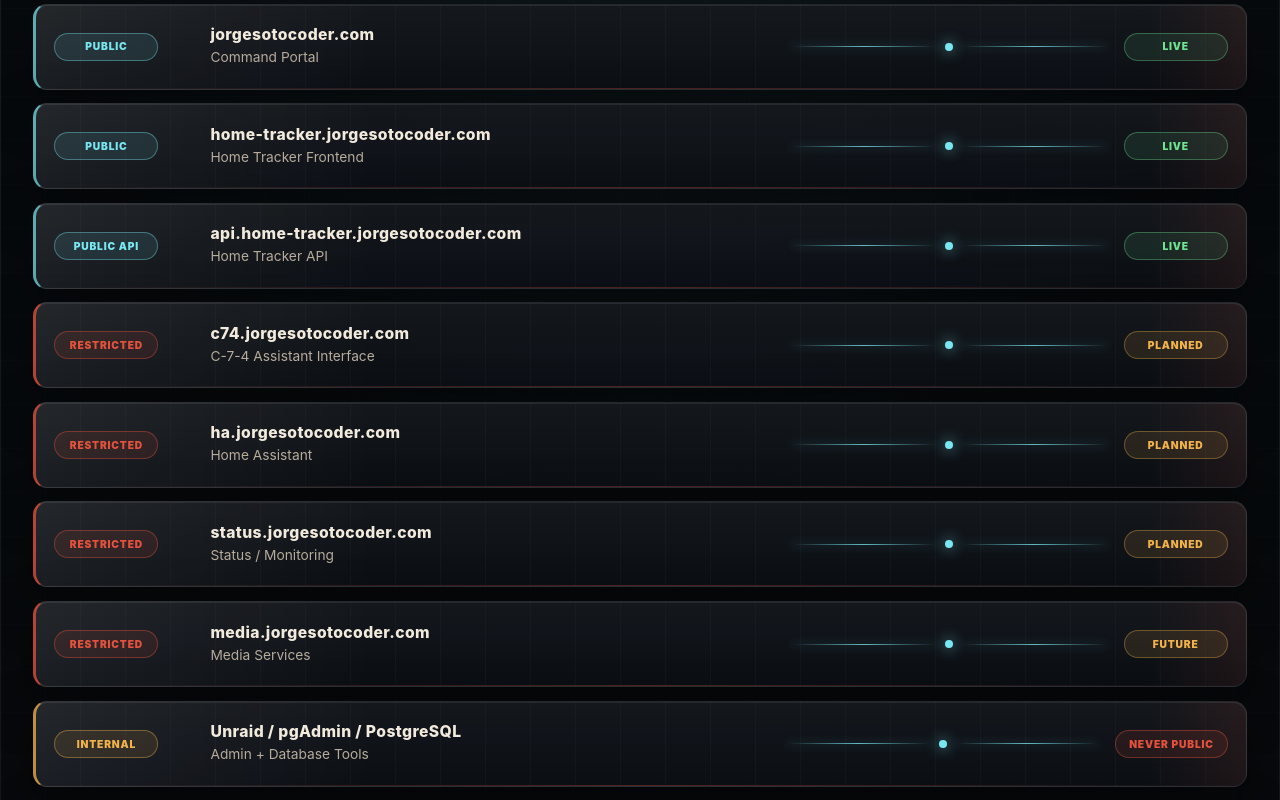
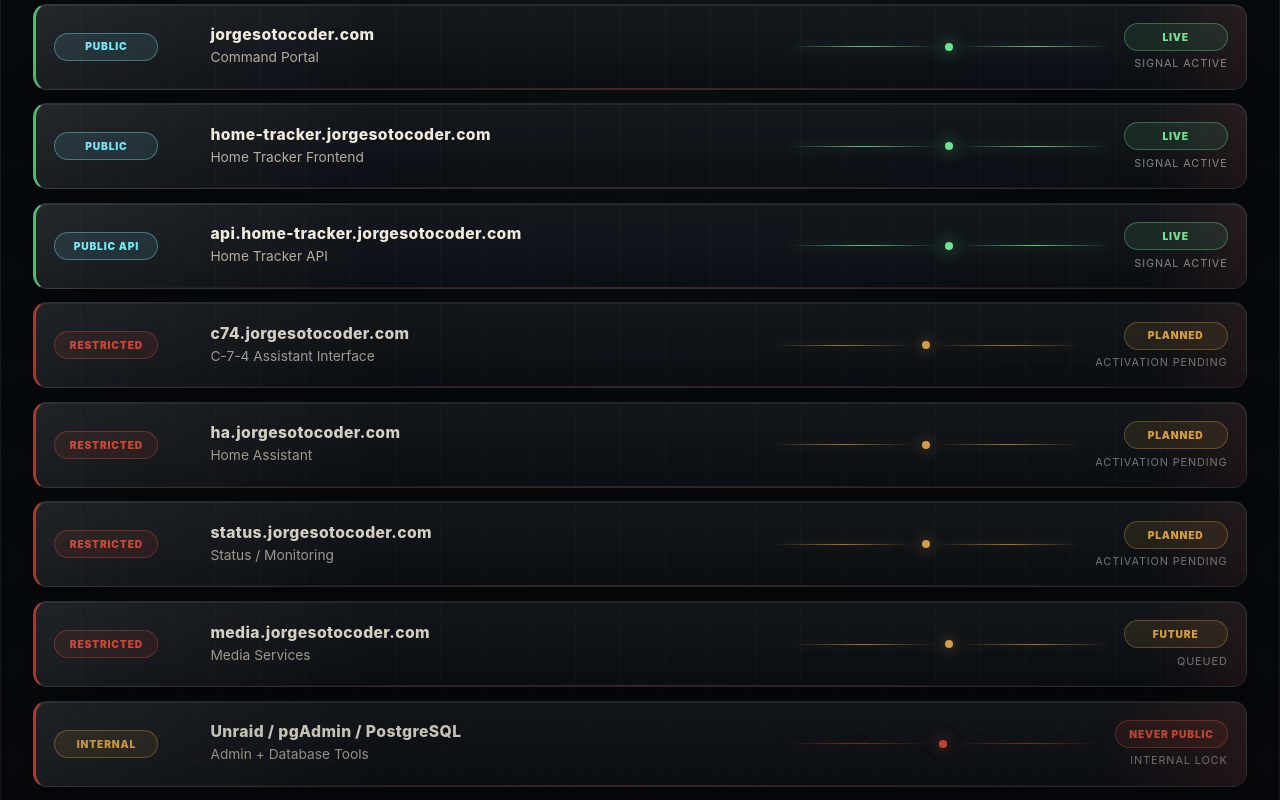
Before and after one commit to acurunner79/jorgesotocoder-portal, a React (Vite) app: page / in a window 1280 px wide. Shown: the part 2940-3740 px from the top of the page. Built offline with nearby package versions, Linux system fonts and the light colour scheme.

Commit message:
Add route activation treatment

```diff
--- a/src/App.css
+++ b/src/App.css
@@ -780,6 +780,10 @@
     grid-template-columns: 1fr;
   }
 
+  .route-state {
+  justify-items: start;
+  }
+
   .section-heading {
     grid-template-columns: 1fr;
   }
@@ -1285,6 +1289,7 @@
 .route-access,
 .route-target,
 .route-connector,
+.route-state,
 .route-status {
   position: relative;
   z-index: 1;
@@ -1357,6 +1362,21 @@
   border: 1px solid rgba(241, 178, 75, 0.34);
 }
 
+.route-state {
+  display: grid;
+  justify-items: end;
+  gap: 0.35rem;
+}
+
+.route-state em {
+  color: rgba(242, 234, 220, 0.52);
+  font-size: 0.68rem;
+  font-style: normal;
+  letter-spacing: 0.08em;
+  text-transform: uppercase;
+  white-space: nowrap;
+}
+
 /* Access tones */
 
 .route-lane.public,
@@ -1410,6 +1430,62 @@
   color: var(--red);
   background: rgba(228, 82, 61, 0.11);
   border-color: rgba(228, 82, 61, 0.4);
+}
+
+.route-lane.live {
+  border-left-color: rgba(111, 227, 143, 0.78);
+}
+
+.route-lane.live .route-connector span {
+  background: linear-gradient(90deg, transparent, rgba(111, 227, 143, 0.86), transparent);
+  box-shadow: 0 0 12px rgba(111, 227, 143, 0.45);
+}
+
+.route-lane.live .route-connector i {
+  background: var(--green);
+  box-shadow: 0 0 16px rgba(111, 227, 143, 0.9);
+}
+
+.route-lane.planned,
+.route-lane.future {
+  opacity: 0.88;
+}
+
+.route-lane.planned .route-connector span,
+.route-lane.future .route-connector span {
+  background: linear-gradient(90deg, transparent, rgba(241, 178, 75, 0.7), transparent);
+  box-shadow: 0 0 10px rgba(241, 178, 75, 0.28);
+}
+
+.route-lane.planned .route-connector i,
+.route-lane.future .route-connector i {
+  background: var(--amber);
+  box-shadow: 0 0 14px rgba(241, 178, 75, 0.72);
+}
+
+.route-lane.never-public {
+  opacity: 0.82;
+  border-left-color: rgba(228, 82, 61, 0.88);
+}
+
+.route-lane.never-public::before {
+  background:
+    linear-gradient(90deg, transparent 0 88%, rgba(228, 82, 61, 0.12)),
+    repeating-linear-gradient(
+      135deg,
+      transparent 0 13px,
+      rgba(228, 82, 61, 0.04) 13px 14px
+    );
+}
+
+.route-lane.never-public .route-connector span {
+  background: linear-gradient(90deg, transparent, rgba(228, 82, 61, 0.58), transparent);
+  box-shadow: 0 0 10px rgba(228, 82, 61, 0.32);
+}
+
+.route-lane.never-public .route-connector i {
+  background: var(--red);
+  box-shadow: 0 0 14px rgba(228, 82, 61, 0.75);
 }
 
 /* Old responsive CSS for pill form - will need adjustments for new lane design */
--- a/src/App.jsx
+++ b/src/App.jsx
@@ -99,8 +99,17 @@
   const accessClass = route.access.toLowerCase().replaceAll(" ", "-");
   const statusClass = route.status.toLowerCase().replaceAll(" ", "-");
 
+  const activationLabel =
+    route.status === "Live"
+      ? "Signal active"
+      : route.status === "Never Public"
+        ? "Internal lock"
+        : route.status === "Future"
+          ? "Queued"
+          : "Activation pending";
+
   return (
-    <article className={`route-lane ${accessClass}`}>
+    <article className={`route-lane ${accessClass} ${statusClass}`}>
       <div className="route-access">
         <span>{route.access}</span>
       </div>
@@ -116,7 +125,10 @@
         <span />
       </div>
 
-      <strong className={`route-status ${statusClass}`}>{route.status}</strong>
+      <div className="route-state">
+        <strong className={`route-status ${statusClass}`}>{route.status}</strong>
+        <em>{activationLabel}</em>
+      </div>
     </article>
   );
 }
```
